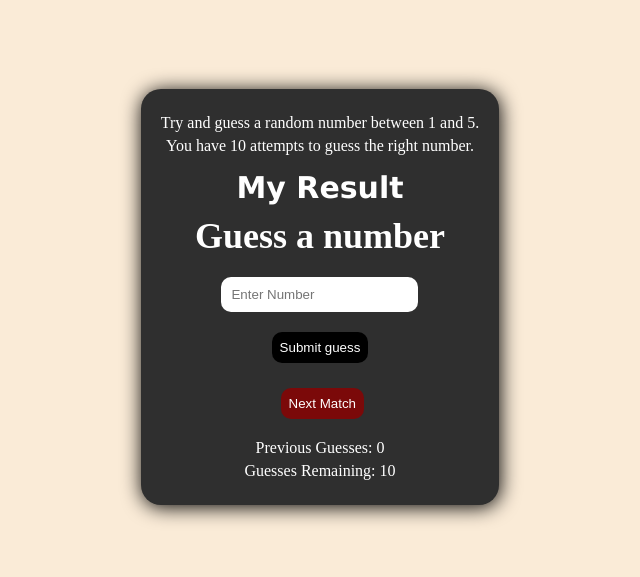
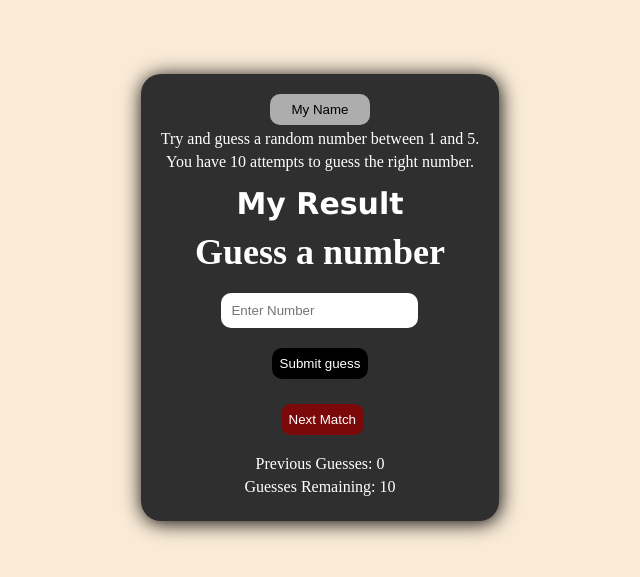
Before and after one commit to shibsankar-stu/guess-number, a plain HTML site: page index.html in a window 1280 px wide. Shown: the part 103-680 px from the top of the page, without its empty margins (320-960 px from the left). Drawn offline with Linux system fonts and the light colour scheme.

Commit message:
add new button

```diff
--- a/index.html
+++ b/index.html
@@ -7,7 +7,9 @@
     <link rel="stylesheet" href="style.css">
 </head>
 <body>
+
     <div class="container">
+        <button id="myself">My Name</button>
         <p>Try and guess a random number between 1 and 5.</p>
         <p>You have 10 attempts to guess the right number.</p>
         <h2 id="result">My Result</h2>
--- a/script.js
+++ b/script.js
@@ -4,7 +4,7 @@ let btn = document.getElementById("btn")
 let rePlay = document.getElementById("rePlay")
 let preGuess = document.getElementById("preGuess")
 let guessRemaining = document.getElementById("guessRemaining")
-speak("My name is shibsankar das lets play togethe")
+
 preGuess.innerText = 0;
 guessRemaining.innerText = 10;
 btn.addEventListener("click", () => {
@@ -53,3 +53,6 @@ function speak(text){
     // text_speak.lang = "hi-GB";
     window.speechSynthesis.speak(text_speak)
 }
+document.getElementById("myself").addEventListener("click", () => {
+    speak("My name is shibsankar das lets play together")
+})
--- a/style.css
+++ b/style.css
@@ -34,6 +34,17 @@ input{
     border: none;
     margin-top: 10px;
 }
+#myself{
+    padding: 8px;
+    border-radius: 10px;
+   width: 100px;
+    border: none;
+
+    background-color: rgb(173, 173, 173) ;
+    color:rgb(0, 0, 0);
+    cursor: pointer;
+    transition: 0.2s ease;
+}
 #btn{
     padding: 8px;
     border-radius: 10px;
```
